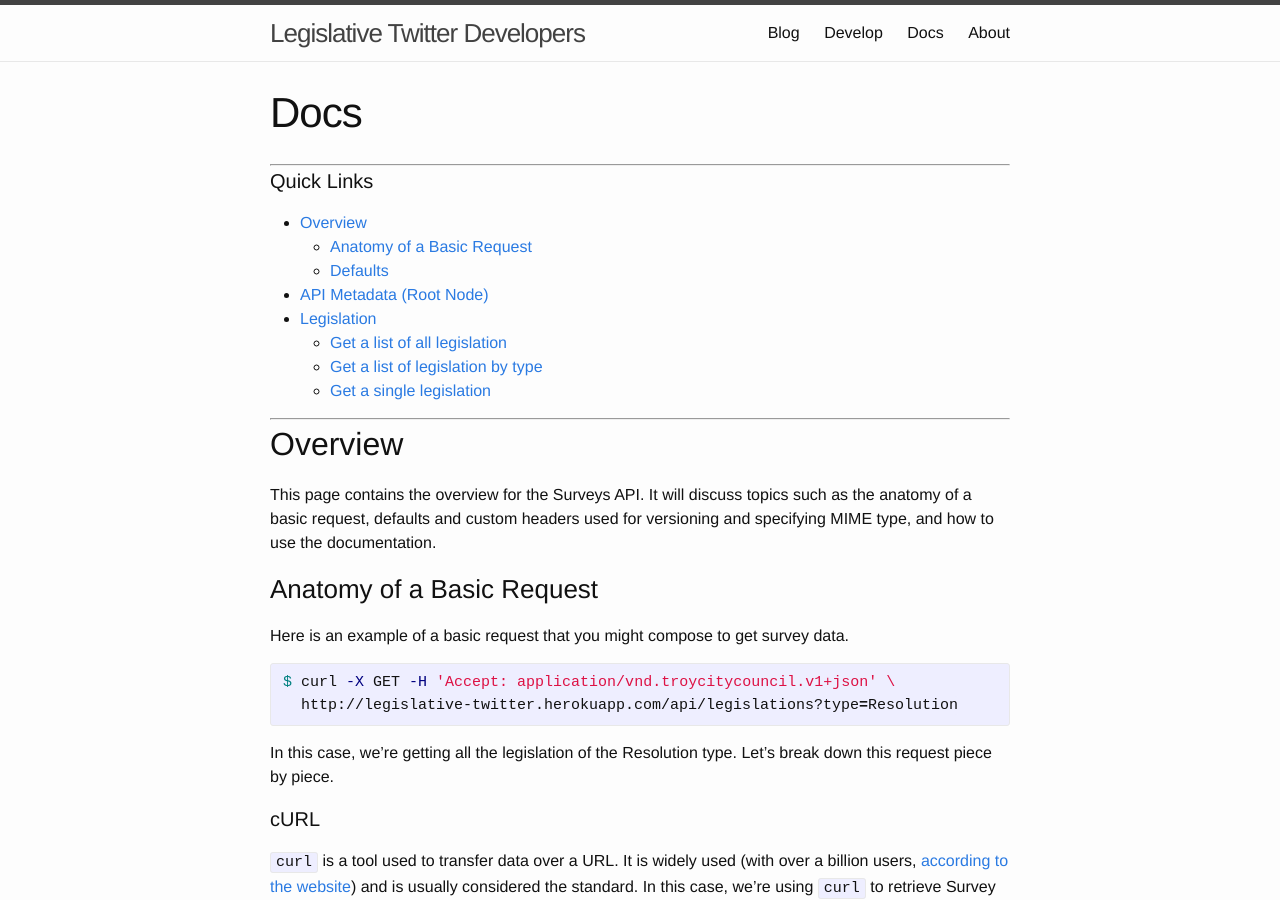
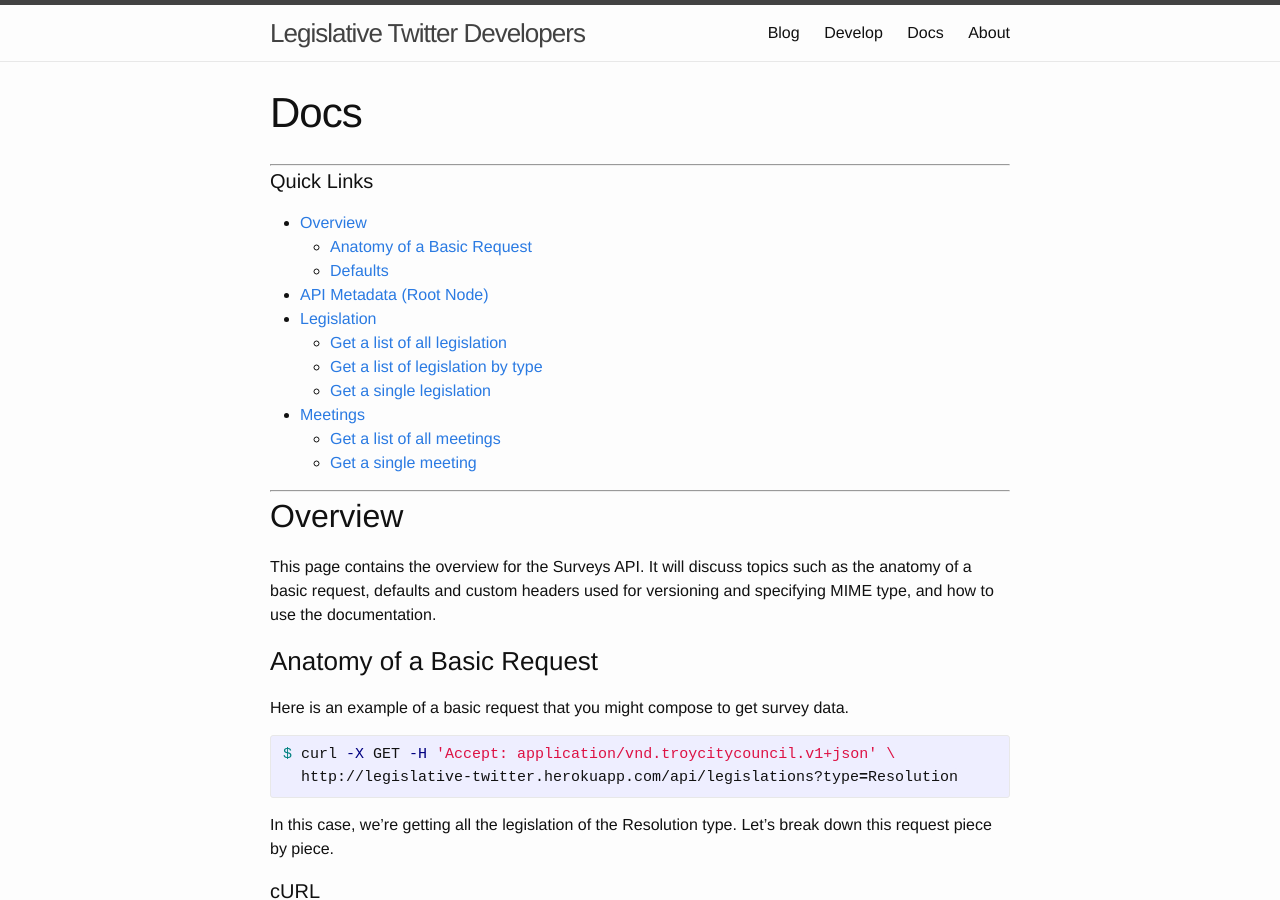
Before and after one commit to troy-open-data/legislative_twitter, a Jekyll site: the page built from docs/index.md, in a window 1280 px wide and 900 px high. Built offline with Jekyll 4.4.1, drawn with Linux system fonts in a browser that asks for light colours; some of the changed text lies outside the part shown.

Commit message:
add meetings headers to quicklinks

```diff
--- a/docs/quicklinks.md
+++ b/docs/quicklinks.md
@@ -9,5 +9,8 @@
     * [Get a list of all legislation](#get-a-list-of-all-legislation)
     * [Get a list of legislation by type](#get-a-list-of-legislation-by-type)
     * [Get a single legislation](#get-a-single-legislation)
+* [Meetings](#meetings)
+    * [Get a list of all meetings](#get-a-list-of-all-meetings)
+    * [Get a single meeting](#get-a-single-meeting)
 
 ---
```
